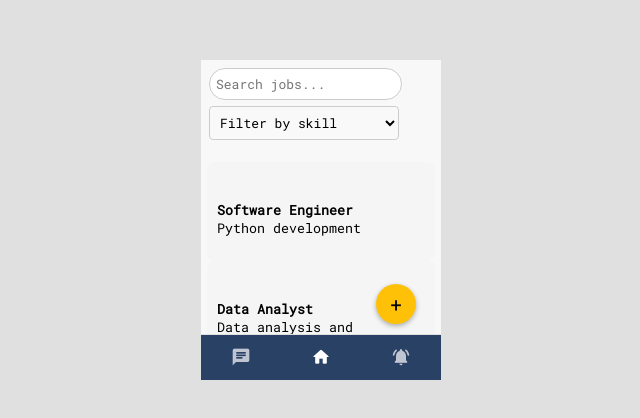
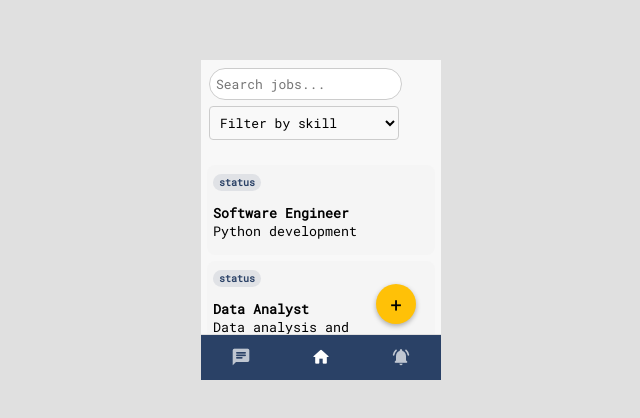
Before and after one commit to mch-cloudmosa-team4/mch-2025-cloudmosa, a Vue app in the folder frontend/: page /job in a window 1280 px wide. Shown: the part 180-598 px from the top of the page, without its empty margins (319-959 px from the left). Built offline with nearby package versions, Linux system fonts and the light colour scheme.

Commit message:
JobList formatting

```diff
--- a/frontend/src/views/JobList.vue
+++ b/frontend/src/views/JobList.vue
@@ -16,6 +16,9 @@
     <ul class="job-list">
       <li v-for="j in jobs" :key="j.id">
         <button class="job-btn" @click="goJob(j.id)">
+          <div class="job-header">
+            <span class="job-type">status</span>
+          </div>
           <div class="job-info">
             <p>
               <strong>{{ j.title }}</strong
@@ -84,14 +87,13 @@ function goToCreate() {
 
 .job-btn {
   width: 100%;
-  display: flex;
   justify-content: space-between;
   align-items: center;
-  padding: 10px;
   border: none;
   border-radius: 8px;
   background: #f5f5f5;
   cursor: pointer;
+  margin: 3px 0;
 }
 
 .job-btn:hover,
@@ -100,7 +102,6 @@ function goToCreate() {
 }
 
 .job-info {
-  margin-top: 16px;
   display: flex;
   flex-direction: column;
   align-items: flex-start;
@@ -135,4 +136,19 @@ function goToCreate() {
   padding-left: 6px;
   margin-right: 6px;
 }
+.job-header {
+  display: flex;
+  justify-content: space-between;
+  align-items: center;
+}
+
+.job-type {
+  margin-top: 8px;
+  font-size: 10px;
+  font-weight: bold;
+  color: rgb(42, 65, 102);
+  background: rgba(42, 65, 102, 0.1);
+  padding: 2px 6px;
+  border-radius: 12px;
+}
 </style>
```
